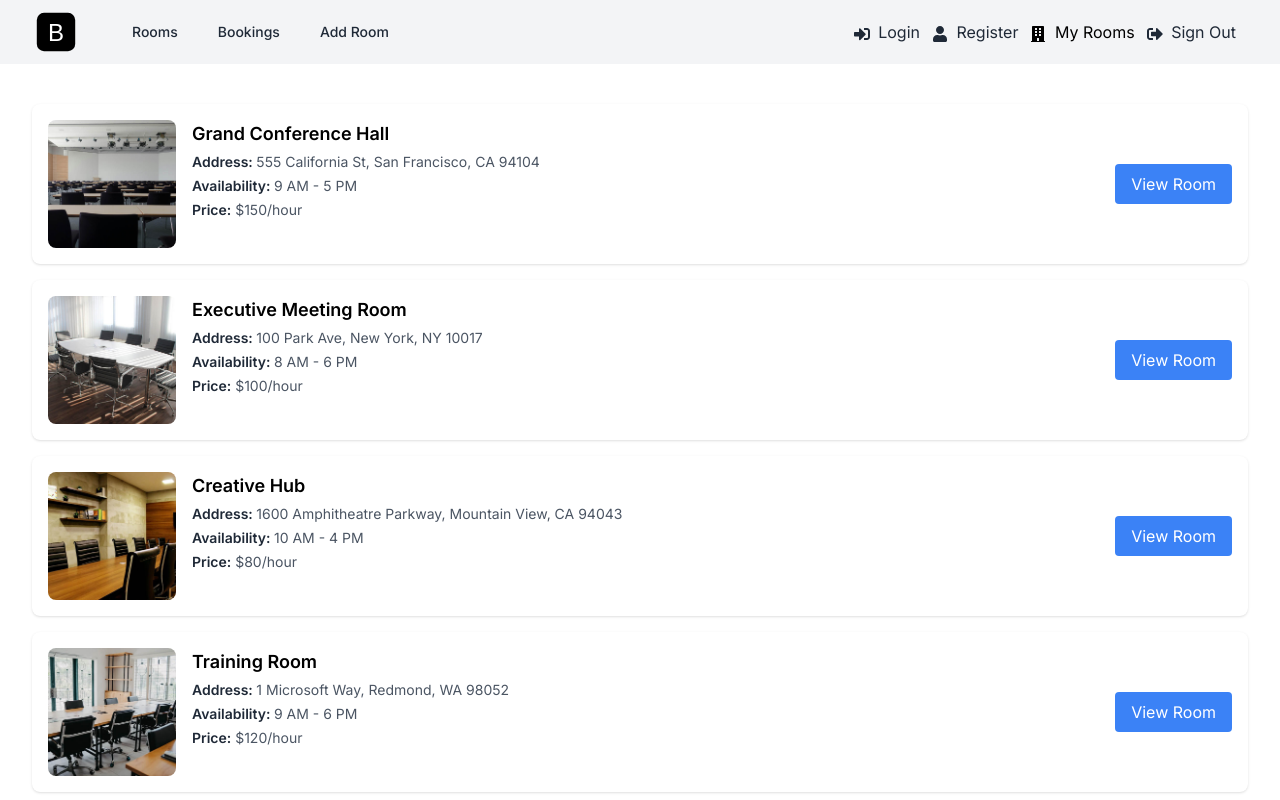
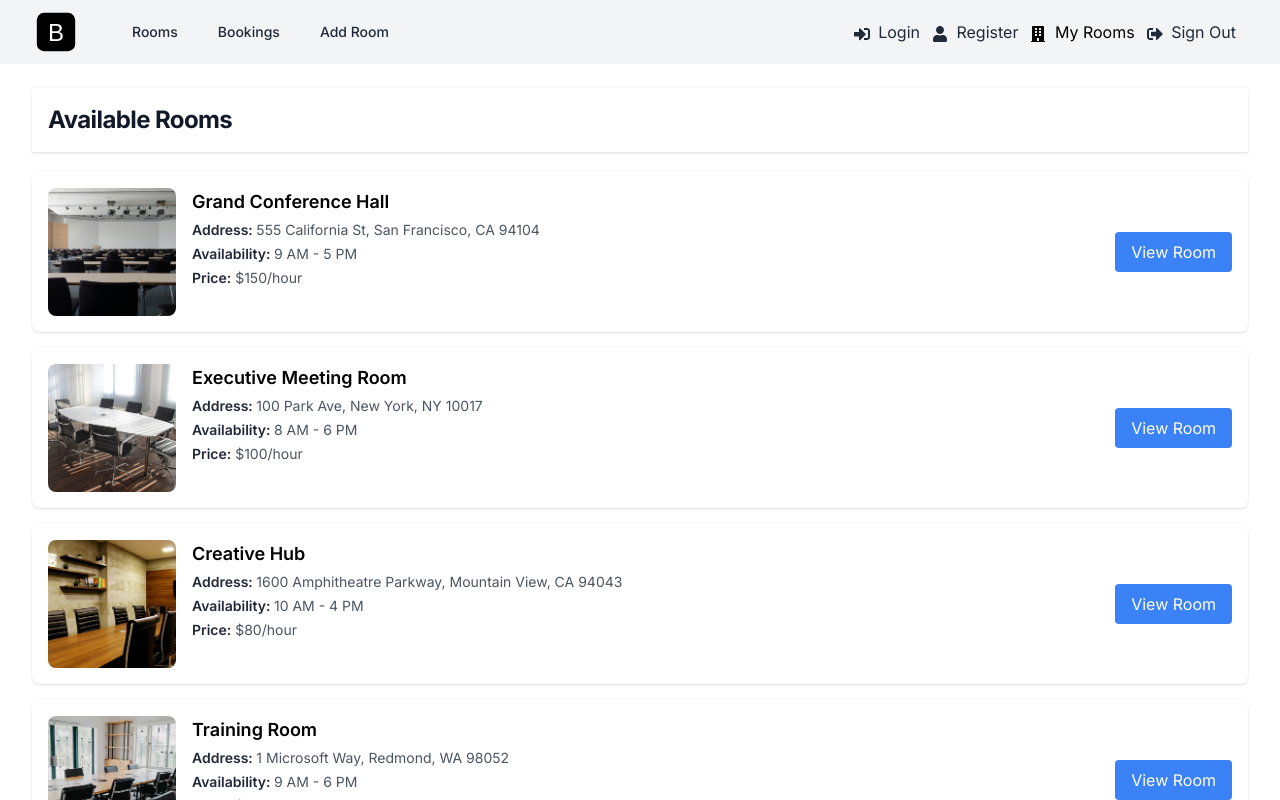
Before and after one commit to abrar-ol/BookingApp, a Next.js app: page / in a window 1280 px wide. Shown: the top 800 px of the page. Built offline with nearby package versions, Linux system fonts and the light colour scheme.

Commit message:
Add Heading component for the title

```diff
--- a/app/page.jsx
+++ b/app/page.jsx
@@ -1,9 +1,11 @@
 import rooms from "@/data/rooms.json";
 import RoomCard from "@/components/RoomCard";
+import Heading from "@/components/Heading";
 
 export default function Home() {
   return (
     <>
+      <Heading title={"Available Rooms"} />
       {rooms.length > 0 ? (
         rooms.map((room) => <RoomCard room={room} />)
       ) : (
--- /dev/null
+++ b/components/Heading.jsx
@@ -0,0 +1,13 @@
+import React from "react";
+
+const Heading = ({ title }) => {
+  return (
+    <section className="bg-white mb-5 shadow px-4 py-4">
+      <h1 className="text-2xl font-bold tracking-tight text-gray-900">
+        {title}
+      </h1>
+    </section>
+  );
+};
+
+export default Heading;
```
